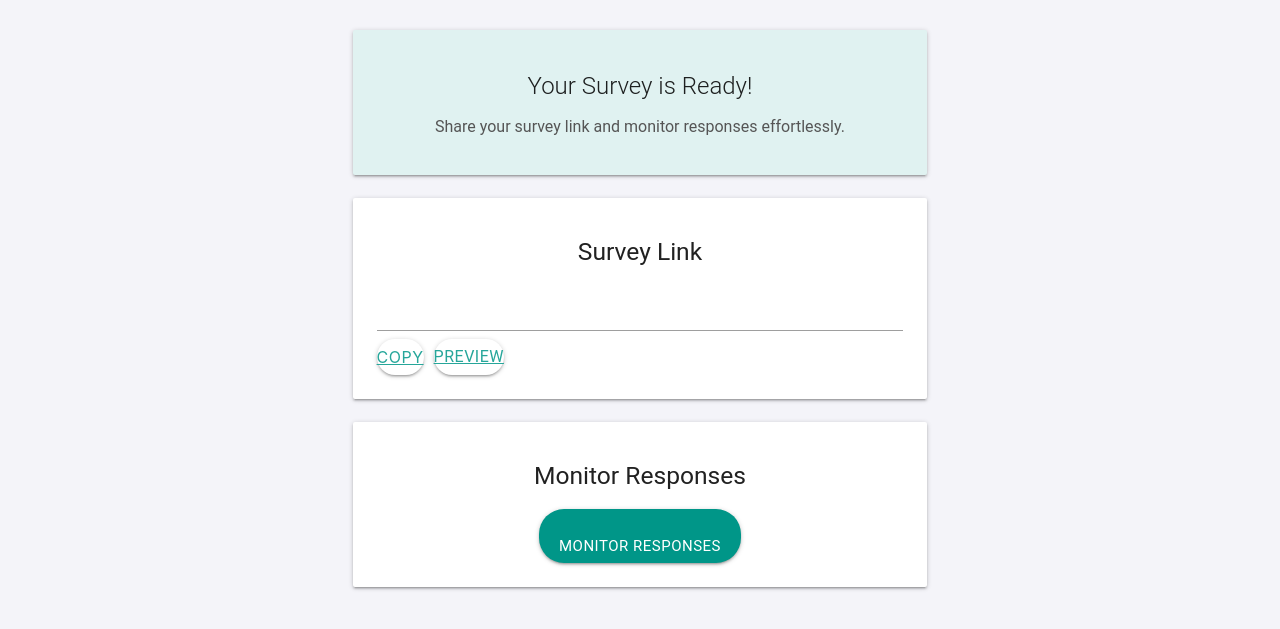
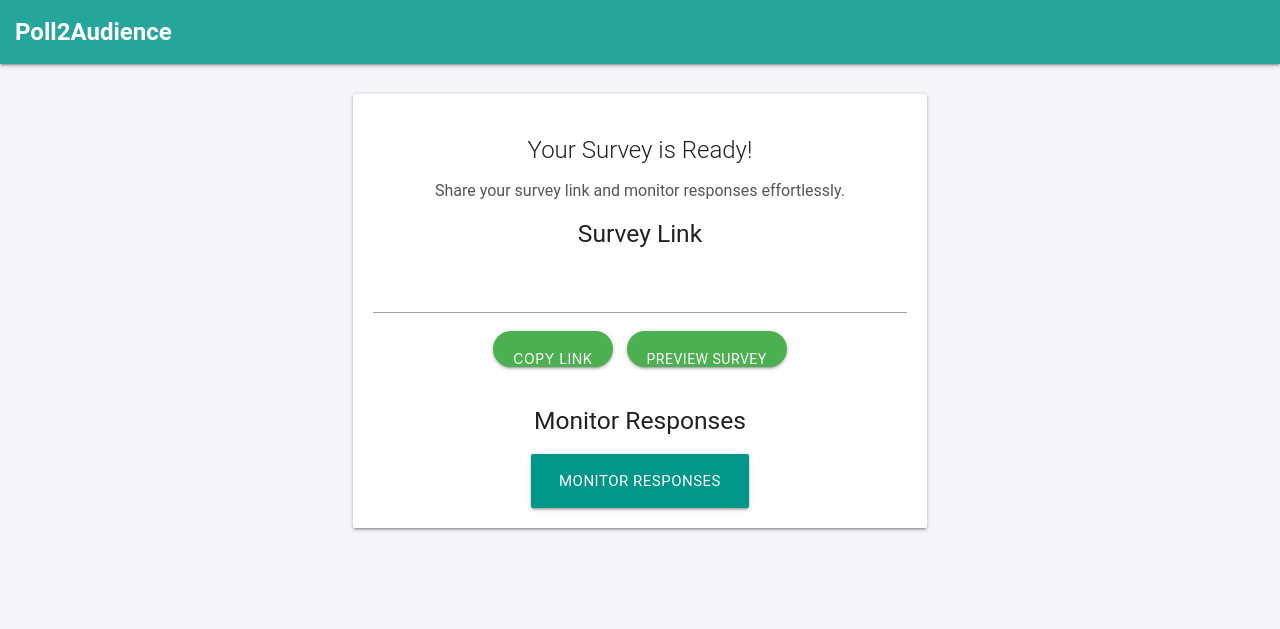
Before and after one commit to michaelseth70/Poll2Audience, a Flask app: template templates/survey_success.html in a window 1280 px wide. Shown: the top 629 px of the page. Run offline with Flask 3, Linux system fonts and the light colour scheme; the template is opened without the code that fills it, so the values that code supplies are empty.

Commit message:
Update survey_success.html

```diff
--- a/templates/survey_success.html
+++ b/templates/survey_success.html
@@ -10,82 +10,74 @@
             background-color: #f4f4f9;
             font-family: 'Roboto', sans-serif;
         }
+        .navbar {
+            background-color: #26a69a;
+        }
+        .navbar .brand-logo {
+            font-size: 24px;
+            font-weight: bold;
+            padding-left: 15px;
+        }
         .link-container {
-            display: flex;
-            flex-direction: column;
             margin-top: 20px;
+            text-align: center;
         }
         .link-container input {
+            display: block;
+            margin: 0 auto;
             padding: 10px;
             font-size: 16px;
             border: 1px solid #ddd;
             border-radius: 5px;
-            margin-bottom: 10px;
+            width: 80%;
+            max-width: 600px;
         }
-        .btn {
+        .btn.green {
             border-radius: 25px;
             padding: 10px 20px;
+            margin: 10px 5px;
             transition: background-color 0.3s ease;
         }
-        .btn.teal {
-            background-color: #26a69a;
-            color: white;
-        }
-        .btn.teal:hover {
+        .btn.green:hover {
             background-color: #1e8e84;
         }
-        .btn.text-button {
-            background-color: transparent;
-            color: #26a69a;
-            font-size: 16px;
-            padding: 0;
-            margin-right: 10px;
-            text-decoration: underline;
-            cursor: pointer;
+        h5 {
+            margin-bottom: 20px;
+            text-align: center;
         }
-        .btn.text-button:hover {
-            color: #1e8e84;
-        }
-        .text-actions {
-            display: flex;
-            align-items: center;
+        .card {
+            margin-top: 30px;
+            padding: 20px;
         }
     </style>
 </head>
 <body>
+    <!-- Header Bar -->
+    <nav class="navbar">
+        <div class="nav-wrapper">
+            <a href="#" class="brand-logo">Poll2Audience</a>
+        </div>
+    </nav>
+
     <div class="container">
         <div class="row">
-            <!-- Survey Title Section -->
+            <!-- Survey Success Card -->
             <div class="col s12 m8 offset-m2">
-                <div class="card teal lighten-5" style="margin-top: 30px; padding: 20px;">
+                <div class="card">
                     <h4 class="card-title" style="text-align: center;">Your Survey is Ready!</h4>
                     <p style="font-size: 16px; color: #555; text-align: center;">
                         Share your survey link and monitor responses effortlessly.
                     </p>
-                </div>
-            </div>
-
-            <!-- Survey Link Section -->
-            <div class="col s12 m8 offset-m2">
-                <div class="card">
-                    <div class="card-content">
-                        <h5 style="margin-bottom: 20px; text-align: center;">Survey Link</h5>
-                        <div class="link-container">
-                            <input type="text" id="survey-link" value="{{ survey_link }}" readonly>
-                            <div class="text-actions">
-                                <button id="copy-survey-btn" class="btn text-button">Copy</button>
-                                <a href="{{ survey_link }}" target="_blank" class="btn text-button">Preview</a>
-                            </div>
+                    <h5>Survey Link</h5>
+                    <div class="link-container">
+                        <input type="text" id="survey-link" value="{{ survey_link }}" readonly>
+                        <div>
+                            <button id="copy-survey-btn" class="btn green">Copy Link</button>
+                            <a href="{{ survey_link }}" target="_blank" class="btn green">Preview Survey</a>
                         </div>
                     </div>
-                </div>
-            </div>
-
-            <!-- Monitor Responses Section -->
-            <div class="col s12 m8 offset-m2">
-                <div class="card">
-                    <div class="card-content" style="text-align: center;">
-                        <h5 style="margin-bottom: 20px;">Monitor Responses</h5>
+                    <h5 style="margin-top: 30px;">Monitor Responses</h5>
+                    <div class="link-container">
                         <a href="{{ monitor_link }}" class="btn teal btn-large">Monitor Responses</a>
                     </div>
                 </div>
@@ -102,7 +94,7 @@
             document.execCommand('copy');
             this.textContent = 'Copied!';
             setTimeout(() => {
-                this.textContent = 'Copy';
+                this.textContent = 'Copy Link';
             }, 2000);
         });
     </script>
```
